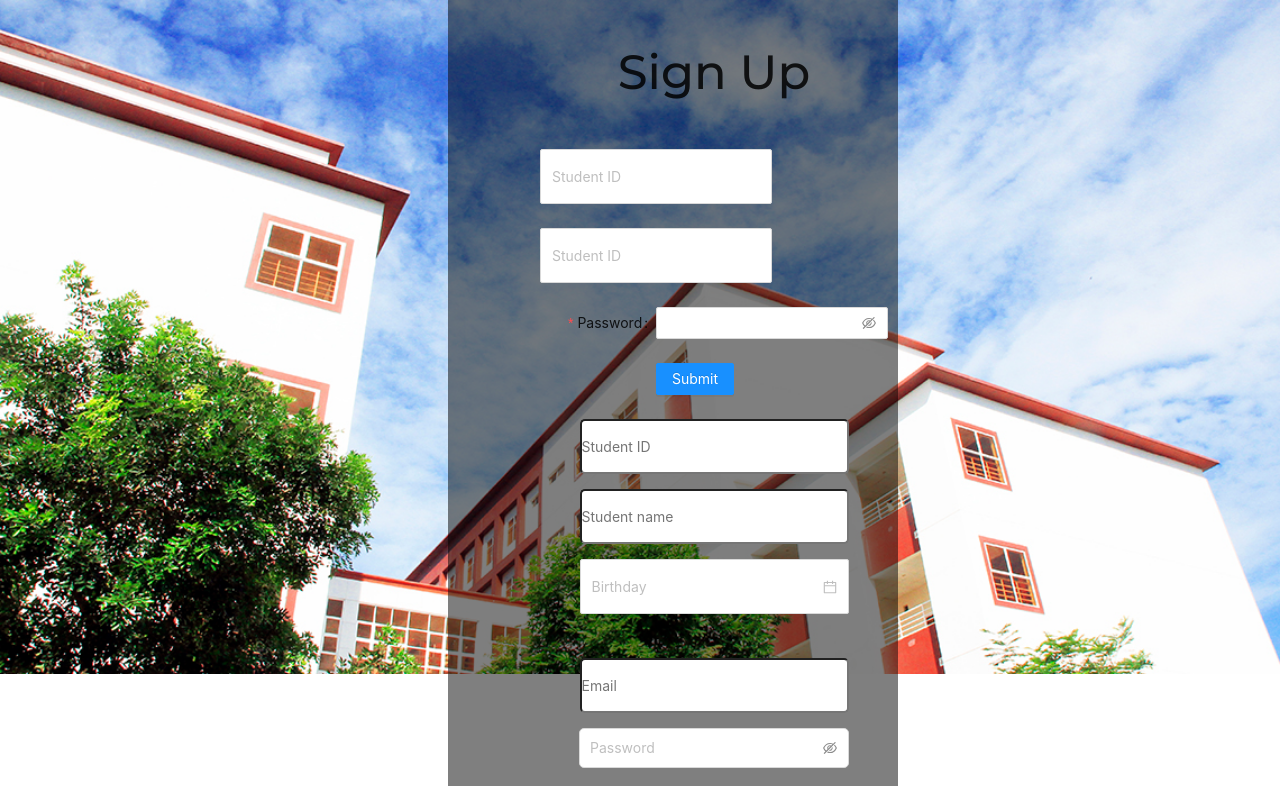
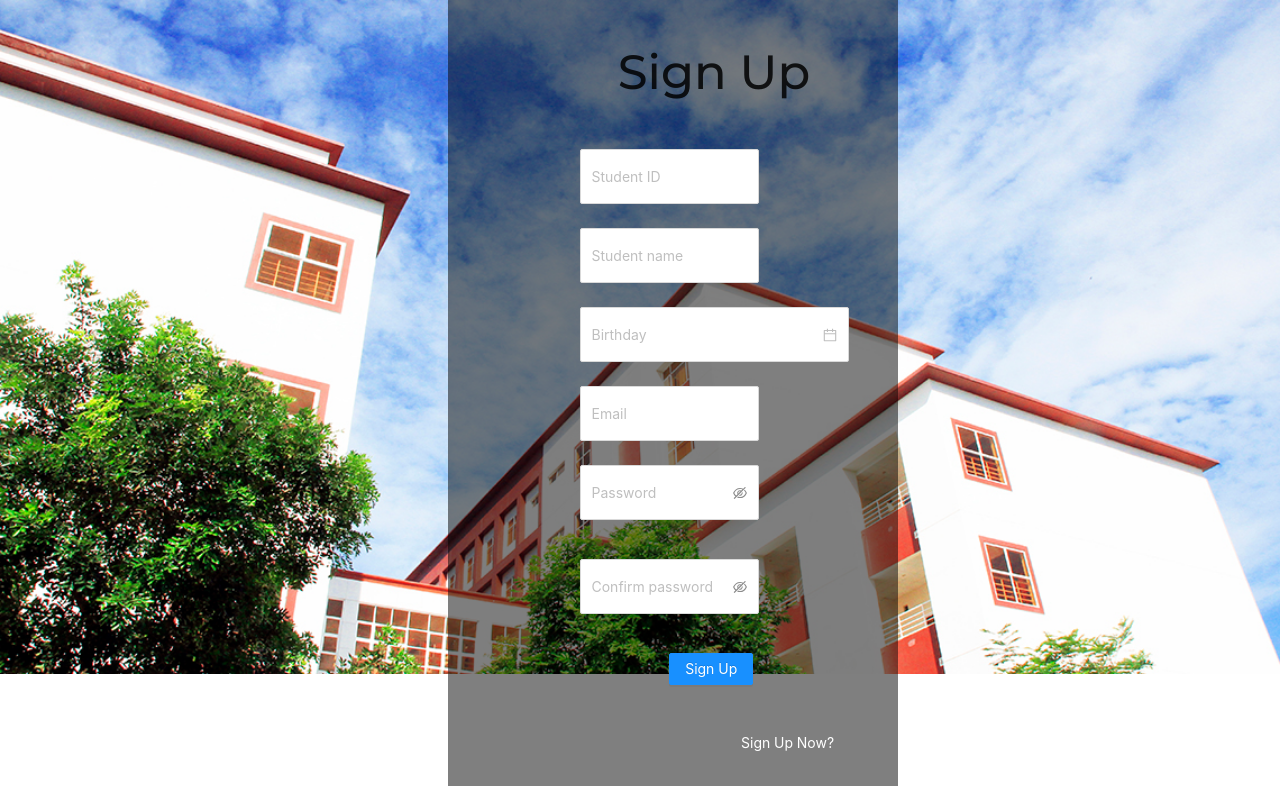
Before and after one commit to quyenhp15/projects, a React (Create React App) app in the folder frontend/: page /register in a window 1280 px wide. Shown: the top 786 px of the page. Built offline with nearby package versions, Linux system fonts and the light colour scheme.

Commit message:
register

```diff
--- a/frontend/src/components/Register/Registration.jsx
+++ b/frontend/src/components/Register/Registration.jsx
@@ -5,10 +5,12 @@ import axios from "axios";
 
 import 'antd/dist/antd.css'
 import { Input, DatePicker, Button, message, Form } from 'antd';
+import { useForm } from "antd/lib/form/Form";
 
 const Registration = () => {
 
   const navigate = useNavigate()
+  // const { reset } = useForm();
 
   const signIn = () => {
     window.location.href = "/login";
@@ -16,27 +18,30 @@ const Registration = () => {
   };
 
   const buttonSignUp = (event) => {
-    event.preventDefault()
+    // event.preventDefault()
+
+    if (event.password !== event.confirmPassword) {
+      message.error('Password and Confirm password does not the same')
+      // reset()
+      return;
+    }
 
     const registered = {
-      // "studentID": studentIDRef.current.value,
-      // "studentName": studentNameRef.current.value,
-      // "dateOfBirth": dateOfBirthRef.current.value,
-      // "password": passwordRef.current.value,
-      // "email": emailRef.current.value
+      "studentID": event.studentID,
+      "studentName": event.studentName,
+      "dateOfBirth": event.birthday,
+      "password": event.password,
+      "email": event.email
     }
 
     axios.post('http://localhost:4000/LibSystem/signup', registered).then(response => console.log(response.data))
+    message.success('Sign Up success')
 
   }
 
   const onchange = (e) => {
     console.log(e.target.value)
   }
-
-  const onFinish = (values) => {
-    console.log('Success:', values.username);
-  };
 
   const onFinishFailed = (errorInfo) => {
     console.log('Failed:', errorInfo);
@@ -55,54 +60,40 @@ const Registration = () => {
         </div>
 
         <Form name="basic" labelCol={{ span: 8 }} wrapperCol={{ span: 16 }} initialValues={{ remember: true }}
-          onFinish={onFinish} onFinishFailed={onFinishFailed} autoComplete="off" >
-          <Form.Item name="studentID" rules={[{
-            required: true,
-            message: 'Please input student ID!',
-          },]}          >
+          onFinish={buttonSignUp} onFinishFailed={onFinishFailed} autoComplete="off" >
+          <Form.Item name="studentID" rules={[{ required: true, message: 'Do not empty', },]}          >
             <Input placeholder="Student ID" className="inputInfo" />
           </Form.Item>
 
-          <Form.Item name="username" rules={[{
-            required: true,
-            message: 'Please input your username!',
-          },]}          >
-            <Input placeholder="Student ID" className="inputInfo" />
+          <Form.Item name="studentName" rules={[{ required: true, message: 'Do not empty', },]}          >
+            <Input placeholder="Student name" className="inputInfo" />
           </Form.Item>
 
-          <Form.Item label="Password" name="password" rules={[{
-            required: true,
-            message: 'Please input your password!',
-          },]}          >
-            <Input.Password />
+          <Form.Item name="birthday" rules={[{ required: true, message: 'Do not empty', },]}          >
+            <DatePicker placeholder="Birthday" className="inputInfo" />
           </Form.Item>
 
-          <Form.Item
-            wrapperCol={{
-              offset: 8,
-              span: 16,
-            }}
-          >
-            <Button type="primary" htmlType="submit">
-              Submit
+          <Form.Item name="email" rules={[{ required: true, message: 'Do not empty', },]}          >
+            <Input placeholder="Email" className="inputInfo" />
+          </Form.Item>
+
+          <Form.Item name="password" rules={[{ required: true, message: 'Do not empty', },]}          >
+            <Input.Password placeholder="Password" className="inputInfo" />
+          </Form.Item>
+
+          <Form.Item name="confirmPassword" rules={[{ required: true, message: 'Do not empty', },]}          >
+            <Input.Password placeholder="Confirm password" className="inputInfo" />
+          </Form.Item>
+
+          <Form.Item wrapperCol={{ offset: 8, span: 16, }}          >
+            <Button type="primary" htmlType="submit" className="btn_sign-up">
+              Sign Up
             </Button>
           </Form.Item>
 
         </Form>
 
-        <input placeholder="Student ID" className="inputInfo" />
-        <input placeholder="Student name" className="inputInfo" />
-        <DatePicker placeholder="Birthday" className="inputInfo" />
-        <br />
-        <br />
-        <input placeholder="Email" className="inputInfo" />
-
-        <Input.Password type="password" placeholder="Password" className="input__password" onChange={onchange} />
-        <Input.Password type="password" placeholder="Confirm password" className="input__password" />
-
-        <button className="btn_sign-in" onClick={buttonSignUp}>Sign Up</button>
-
-
+        {/* <button className="btn_sign-in" onClick={buttonSignUp}>Sign Up</button> */}
 
         <p style={{ marginTop: "6%", marginLeft: "40%", cursor: "pointer" }} onClick={signIn}>
           Sign Up Now?
--- /dev/null
+++ b/frontend/src/components/Register/Registration.module.css
@@ -0,0 +1,122 @@
+@import '~antd/dist/antd.css';
+
+body {
+  margin: 0;
+}
+
+.register-page {
+  background-image: url("../img/background.jpg");
+  background-repeat: no-repeat;
+  background-size: 100%;
+  height: 100vh;
+}
+
+.image-background {
+  max-width: 100%;
+}
+
+.logo-image {
+  margin-top: 20px;
+  margin-left: 30px;
+}
+
+.header-bar {
+  display: flex;
+}
+
+.btn__sign-in {
+  background-color: #e50914;
+  margin-left: 65%;
+  margin-top: 20px;
+  width: 150px;
+  height: 50px;
+  cursor: pointer;
+  box-sizing: border-box;
+  padding: 10px 15px 10px 15px;
+  border-radius: 5px;
+  /* color: white; */
+  text-align: center;
+  font-weight: bold;
+  font-family: "Segoe UI", Tahoma, Geneva, Verdana, sans-serif;
+}
+
+.form__sign-up {
+  /* z-index: 2;
+  width: 460px;
+  margin-left: 35%;
+  margin-top: 150px;
+  background-color: rgba(0, 0, 0, 0.75);
+  padding-top: 35px;
+  padding-left: 82px;
+  padding-bottom: 50px;
+  box-sizing: border-box; */
+  /* color: white; */
+  /* color: black; */
+  display: flex;
+  flex-direction: column;
+  justify-content: center;
+  align-items: center;
+
+}
+
+.inputInfo {
+  margin-bottom: 15px;
+  background: white;
+  height: 55px;
+  width: 269px;
+  border-radius: 5px;
+  color: white;
+  color: black;
+  caret-color: white;
+  outline: none;
+}
+
+.input__password {
+  margin-bottom: 15px;
+  background: #333;
+  height: 55px;
+  width: 269px;
+  border-radius: 5px;
+  /* color: white; */
+  /* caret-color: white; */
+  padding-left: 10px;
+  outline: none;
+}
+
+.btn__sign-up {
+  background-color: #e50914;
+  /* color: white; */
+  margin-left: 2px;
+  border-radius: 5px;
+  width: 283px;
+  padding: 10px 20px 10px 20px;
+  box-sizing: border-box;
+  text-align: center;
+  font-weight: bold;
+  font-family: "Segoe UI", Tahoma, Geneva, Verdana, sans-serif;
+  cursor: pointer;
+}
+
+
+.fb-zone {
+  display: flex;
+  margin-bottom: 20px;
+  margin-top: 30px;
+  cursor: pointer;
+}
+
+.facebook-icon {
+  height: 30px;
+  width: 30px;
+}
+
+.google-zone {
+  display: flex;
+  cursor: pointer;
+}
+
+.google-icon {
+  color: red;
+  width: 30px;
+  height: 30px;
+}
```
Also changed, not shown: frontend/src/components/Register/Registration.css (indentation only).
